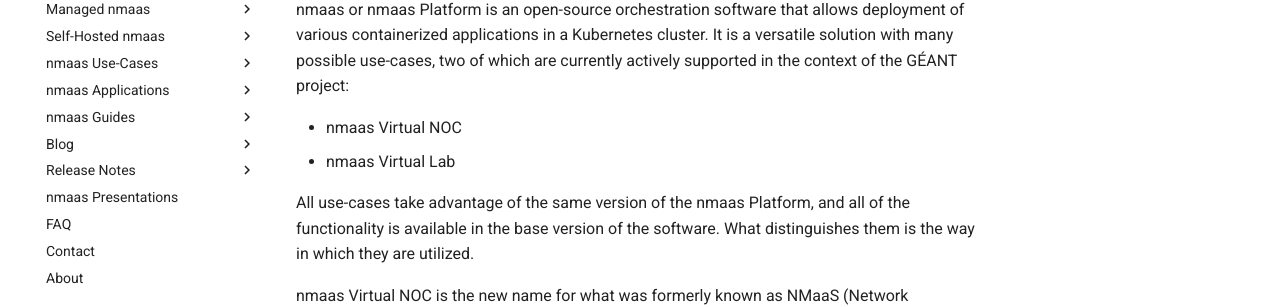
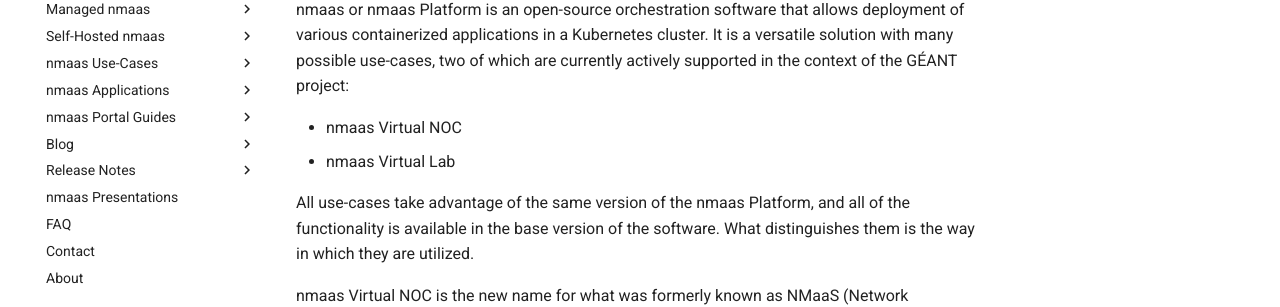
Before and after one commit to nmaas-platform/nmaas-docs, an MkDocs documentation site: the page built from docs/index.md, in a window 1280 px wide. Shown: the part 183-490 px from the top of the page. Built offline with MkDocs 1.6.1 and Material for MkDocs 9.7.7, drawn with Linux system fonts in a browser that asks for light colours.

Commit message:
Rename nmaas Guides to nmaas Portal Guides

```diff
--- a/mkdocs.yml
+++ b/mkdocs.yml
@@ -62,7 +62,7 @@
       - ChangeDetection.io: 'nmaas-applications/tutorials/changedetectionio.md'
       - GP4L Orchestrator: 'nmaas-applications/tutorials/gp4l-orchestrator.md'
       - Apache Airflow: 'nmaas-applications/tutorials/apache-airflow.md'
-  - nmaas Guides:
+  - nmaas Portal Guides:
     - Application Manager Guide: 'guides/application-manager-guide.md'
     - Domain Admin Guide: 'guides/domain-admin-guide.md'
     - User Guide: 'guides/user-guide.md'
```
